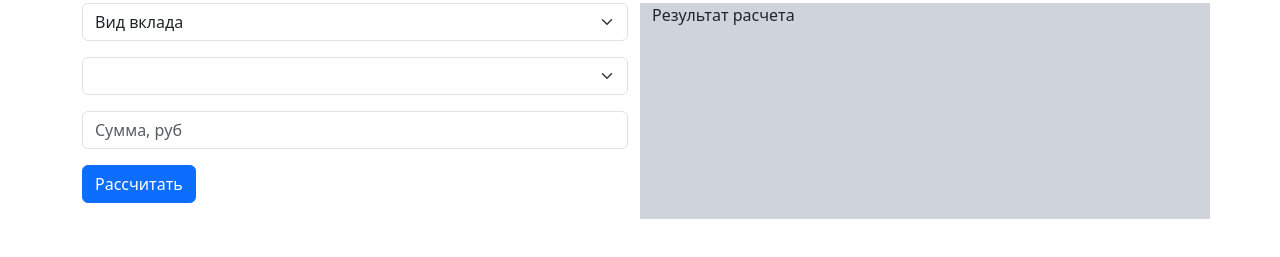
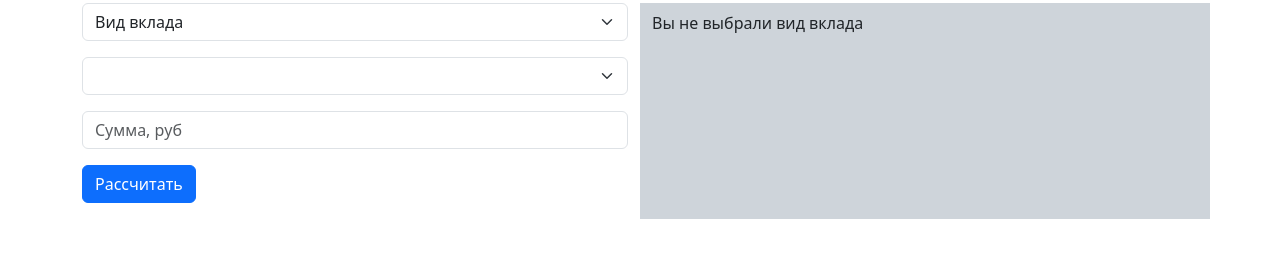
Before and after one commit to vkhvorostov/frontend-lab2, a plain HTML site: page index.html in a window 1280 px wide. Both pictures are taken after a click on the button "Рассчитать". Shown: the part 53-310 px from the top of the page. Drawn offline with nearby package versions, Linux system fonts and the light colour scheme.

Commit message:
Выполнено 3 задание

```diff
--- a/index.html
+++ b/index.html
@@ -1,9 +1,9 @@
 <!doctype html>
-<html lang="en">
+<html>
   <head>
     <meta charset="utf-8">
     <meta name="viewport" content="width=device-width, initial-scale=1">
-    <title>Bootstrap demo</title>
+    <title>Калькулятор вкладов</title>
     <link href="https://cdn.jsdelivr.net/npm/bootstrap@5.3.2/dist/css/bootstrap.min.css" rel="stylesheet" integrity="sha384-T3c6CoIi6uLrA9TneNEoa7RxnatzjcDSCmG1MXxSR1GAsXEV/Dwwykc2MPK8M2HN" crossorigin="anonymous">
     <link rel="stylesheet" href="https://cdn.jsdelivr.net/npm/bootstrap-icons@1.11.1/font/bootstrap-icons.css">
   </head>
@@ -25,11 +25,10 @@
                     </select>
                     <select class="form-select mb-3" id="deposit-time">
                     </select>
-                    <input type="text" class="form-control mb-3" placeholder="Сумма, руб">
-                    <button type="button" class="btn btn-primary mb-3">Рассчитать</button>
+                    <input type="text" class="form-control mb-3" placeholder="Сумма, руб" id="deposit-amount">
+                    <button type="button" class="btn btn-primary mb-3" id="run-count">Рассчитать</button>
                 </div>
-                <div class="col-md-6 bg-dark-subtle" id="results">
-                    Результат расчета
+                <div class="col-md-6 bg-dark-subtle pt-2" id="results">
                 </div>
             </div>
         </form>
--- a/script.js
+++ b/script.js
@@ -3,36 +3,69 @@ $(function() {
 
     const depositTimesByType = [
         [
-            {'title': '6 месяцев', 'rate': 20},
-            {'title': '1 год', 'rate': 22},
-            {'title': '1,5 года', 'rate': 15},
-            {'title': '2 года', 'rate': 10}
+            {title: '6 месяцев', rate: 20, yearPart: 0.5},
+            {title: '1 год', rate: 22, yearPart: 1},
+            {title: '1,5 года', rate: 15, yearPart: 1.5},
+            {title: '2 года', rate: 10, yearPart: 2}
         ],
         [
-            {'title': '3 месяца', 'rate': 20},
-            {'title': '6 месяцев', 'rate': 22},
-            {'title': '9 месяцев', 'rate': 23},
-            {'title': '1 год', 'rate': 24},
-            {'title': '1,5 года ', 'rate': 18},
-            {'title': '2 года', 'rate': 15}
+            {title: '3 месяца', rate: 20, yearPart: 0.25},
+            {title: '6 месяцев', rate: 22, yearPart: 0.5},
+            {title: '9 месяцев', rate: 23, yearPart: 0.75},
+            {title: '1 год', rate: 24, yearPart: 1},
+            {title: '1,5 года ', rate: 18, yearPart: 1.5},
+            {title: '2 года', rate: 15, yearPart: 2}
         ]
     ];
 
     // el  = document.getElementById('deposit-type')
     // el.addEventListener('click', function() {})
-    $('#deposit-type').on('change', function () {
+    $('#deposit-type').on('change', function() {
         $('#deposit-time').empty();
         let selectedValue = $(this).val();
-        console.log('type:' + selectedValue);
         if (selectedValue > 0) {
             let times = depositTimesByType[selectedValue - 1];
-            console.log(times);
-            times.forEach(function (item) {
-                let option = `<option value="${item.rate}">${item.title}</option>`;
+            for (i = 0; i< times.length; i++) {
+                let item = times[i];
+                let option = `<option value="${i}">${item.title}</option>`;
                 $('#deposit-time').append($(option));
-            });
+            };
         }
-        //$('#results').append($('<p>').text(times));
+    });
+
+    $('#run-count').on('click', function() {
+        let depositType = $('#deposit-type').val();
+        let depositTime = $('#deposit-time').val();
+        let depositAmount = parseInt($('#deposit-amount').val(), 10);
+        console.log(depositType);
+        console.log(depositTime);
+        console.log(depositAmount);
+        if (depositType <= 0) {
+            $('#results').empty().append($('<p>').text('Вы не выбрали вид вклада'));
+            return;
+        }
+        if (depositTime == null) {
+            $('#results').empty().append($('<p>').text('Вы не выбрали срок вклада'));
+            return;
+        }
+        if (isNaN(depositAmount)) {
+            $('#results').empty().append($('<p>').text('Введенная сумма не является числом'));
+            return;
+        }
+        if (depositAmount <= 0) {
+            $('#results').empty().append($('<p>').text('Вы не ввели сумму'));
+            return;
+        }
+
+        let depositTypeStr = depositType == 1 ? 'Пополняемый' : 'Срочный';
+        let depositTimeObj = depositTimesByType[depositType - 1][depositTime];
+        let depositTimeStr = depositTimeObj.title;
+        let resultFirstStr = `Вклад "${depositTypeStr}" на срок "${depositTimeStr}" на сумму ${depositAmount} руб`;
+        $('#results').empty().append($('<p>').text(resultFirstStr));
+
+        let resultAmount = Math.round(depositAmount * (1 + depositTimeObj.rate * depositTimeObj.yearPart / 100));
+        let resultSecondStr = `В конце срока вы получите ${resultAmount} руб.`;
+        $('#results').append($('<p>').text(resultSecondStr));
     });
 
 });
```
